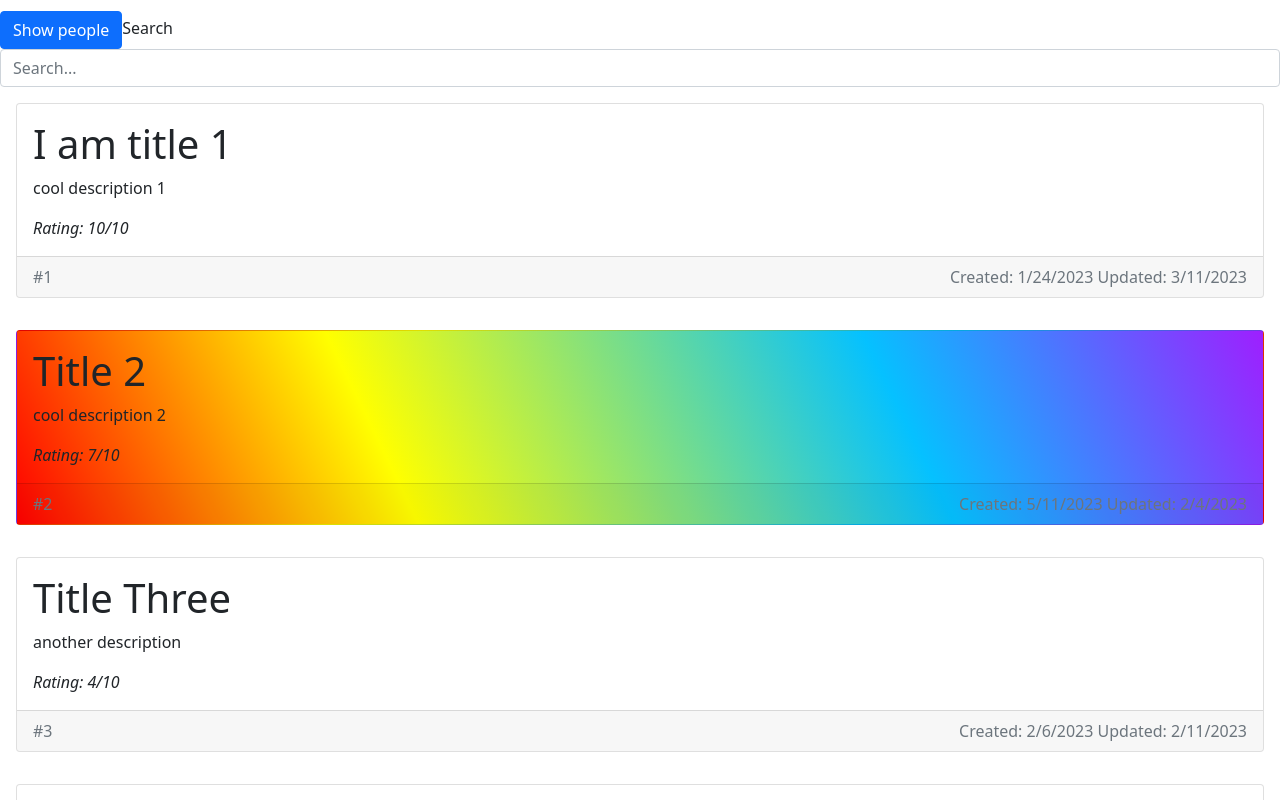
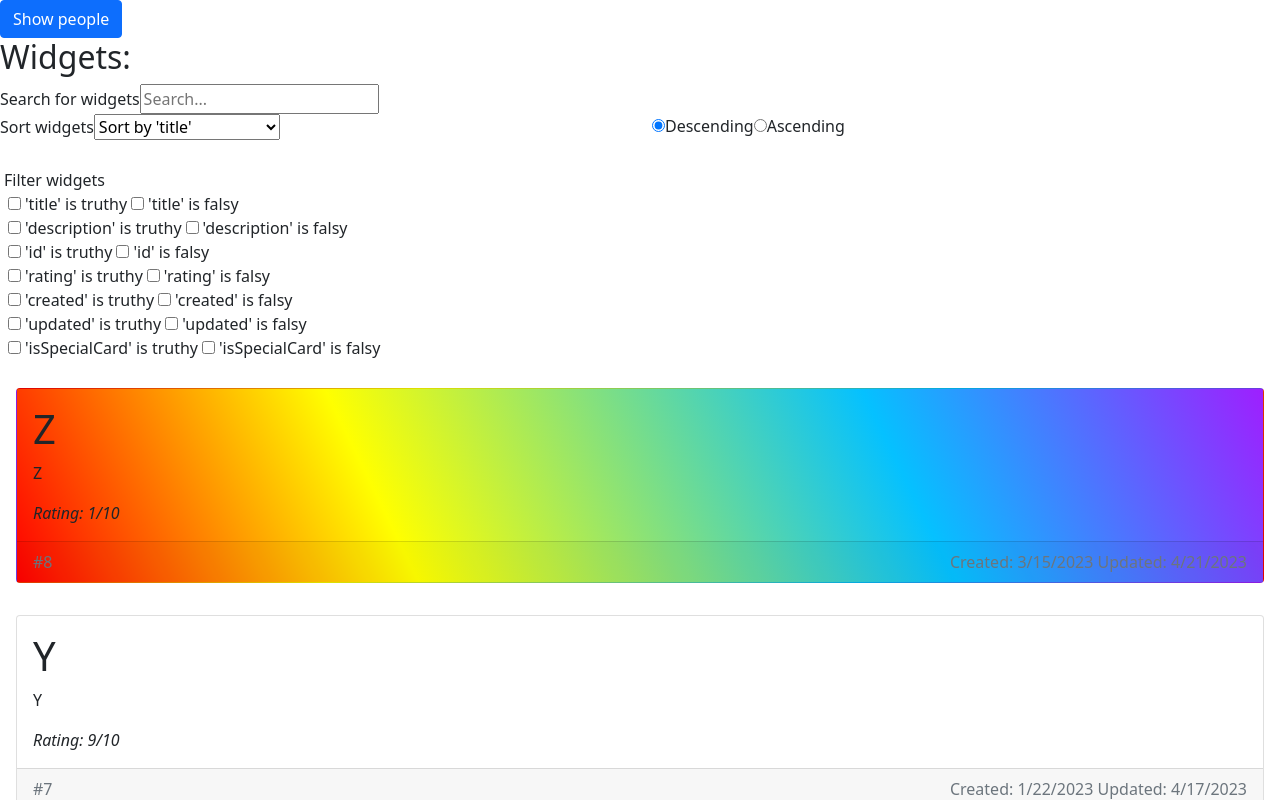
Before and after one commit to bdushimi/typescript-projects, a React (Create React App) app in the folder generic-search-sort-filter/: page / in a window 1280 px wide. Shown: the top 800 px of the page. Built offline with nearby package versions, Linux system fonts and the light colour scheme.

Commit message:
Combines search, sorter and filter components into one component

```diff
--- a/generic-search-sort-filter/src/App.tsx
+++ b/generic-search-sort-filter/src/App.tsx
@@ -1,10 +1,9 @@
 import React, {useState} from 'react';
 import {widgets} from './mock-data/widget';
 import {people} from './mock-data/people';
-import {SearchInput} from './components/SearchInput';
 import {WidgetRenderer} from './components/renderers/WidgetRenderer';
+import {SearchSortAndFilter} from './components/SearchSortAndFilter';
 import {PersonRenderer} from './components/renderers/PersonRenderer';
-import {Sorters} from './components/Sorters';
 
 function App() {
   const [showPeople, setShowPeople] = useState<boolean>(false);
@@ -20,37 +19,42 @@ function App() {
         {buttonText}
       </button>
       {!showPeople ? (
-        <>
-          <SearchInput
-            data={widgets}
-            renderItem={item => <WidgetRenderer {...item} />}
-            initialSearchQuery=""
-            searchKeys={['title', 'description']}
-          />
-          <Sorters
-            data={widgets}
-            renderItem={widget => <WidgetRenderer {...widget} />}
-            label="Sort options for widgets"
-            initialSortProperty="title"
-            initialIsDescending={false}
-          />
-        </>
+        <SearchSortAndFilter
+          key="widgets"
+          title="Widgets:"
+          data={widgets}
+          renderItem={widget => <WidgetRenderer {...widget} key={widget.id} />}
+          searchLabel="Search for widgets"
+          searchProperties={['title', 'description']}
+          shouldBeCaseSensitive={false}
+          sortersLabel="Sort widgets"
+          initialSortProperty="title"
+          filtersLabel="Filter widgets"
+          initialIsDescending={true}
+          initialFilterProperties={[]}
+          initialSearchQuery=""
+        />
       ) : (
-        <>
-          <SearchInput
-            data={people}
-            renderItem={item => <PersonRenderer {...item} />}
-            initialSearchQuery=""
-            searchKeys={['firstName', 'lastName', 'eyeColor']}
-          />
-          <Sorters
-            data={people}
-            renderItem={person => <PersonRenderer {...person} />}
-            label="Sort options for widgets"
-            initialSortProperty="firstName"
-            initialIsDescending={false}
-          />
-        </>
+        <SearchSortAndFilter
+          key="people"
+          title="People:"
+          data={people}
+          renderItem={person => (
+            <PersonRenderer
+              {...person}
+              key={`${person.firstName}-${person.lastName}-${person.birthday}`}
+            />
+          )}
+          searchLabel="Search for people"
+          searchProperties={['firstName', 'lastName', 'eyeColor']}
+          shouldBeCaseSensitive={false}
+          sortersLabel="Sort people"
+          initialSortProperty="firstName"
+          filtersLabel="Filter people"
+          initialIsDescending={false}
+          initialFilterProperties={[]}
+          initialSearchQuery=""
+        />
       )}
     </>
   );
--- a/generic-search-sort-filter/src/components/Filters.tsx
+++ b/generic-search-sort-filter/src/components/Filters.tsx
@@ -1,34 +1,65 @@
-import React from 'react';
+import * as React from 'react';
+import {Fragment} from 'react';
 import {IFilter} from '../interfaces/IFilter';
 
 export interface IFiltersProps<T> {
-  object: {};
-  properties: Array<IFilter<T>>;
-  onChangeFilter: (property: IFilter<T>, isChecked: boolean) => void;
+  label: string;
+  object: T | {};
+  filterProperties: Array<IFilter<T>>;
+  setFilterProperties: (property: Array<IFilter<T>>) => void;
 }
 
 export function Filters<T>(props: IFiltersProps<T>) {
-  const {object, properties, onChangeFilter} = props;
+  const {label, object, filterProperties, setFilterProperties} = props;
+
+  const onChangeFilter = (property: IFilter<T>) => {
+    const propertyMatch = filterProperties.some(
+      filterProperty => filterProperty.property === property.property
+    );
+    const fullMatch = filterProperties.some(
+      filterProperty =>
+        filterProperty.property === property.property &&
+        filterProperty.isTruthySelected === property.isTruthySelected
+    );
+    if (fullMatch) {
+      setFilterProperties(
+        filterProperties.filter(
+          filterProperty => filterProperty.property !== property.property
+        )
+      );
+    } else if (propertyMatch) {
+      setFilterProperties([
+        ...filterProperties.filter(
+          filterProperty => filterProperty.property !== property.property
+        ),
+        property,
+      ]);
+    } else {
+      setFilterProperties([...filterProperties, property]);
+    }
+  };
+
   return (
     <div className="p-1 my-2">
-      <label className="mt-3">Filters! Try us too!</label>
+      <label className="mt-3">{label}</label>
       <br />
-      {Object.keys(object).map((key: any) => {
+      {Object.keys(object as keyof T).map((key: string) => {
         return (
-          <>
+          <Fragment key={`${key}-true`}>
             <input
               type="checkbox"
               id={`${key}-true`}
               value={key}
-              onChange={event =>
-                onChangeFilter(
-                  {property: key, isTruthySelected: true},
-                  event.target.checked
-                )
+              onChange={() =>
+                onChangeFilter({
+                  property: key as keyof T,
+                  isTruthySelected: true,
+                })
               }
-              checked={properties.some(
-                property =>
-                  property.property === key && property.isTruthySelected
+              checked={filterProperties.some(
+                filterProperty =>
+                  filterProperty.property === key &&
+                  filterProperty.isTruthySelected
               )}
               className="m-1 ml-3"
             />
@@ -37,21 +68,22 @@ export function Filters<T>(props: IFiltersProps<T>) {
               type="checkbox"
               id={`${key}-false`}
               value={key}
-              onChange={event =>
-                onChangeFilter(
-                  {property: key, isTruthySelected: false},
-                  event.target.checked
-                )
+              onChange={() =>
+                onChangeFilter({
+                  property: key as keyof T,
+                  isTruthySelected: false,
+                })
               }
-              checked={properties.some(
-                property =>
-                  property.property === key && !property.isTruthySelected
+              checked={filterProperties.some(
+                filterProperty =>
+                  filterProperty.property === key &&
+                  !filterProperty.isTruthySelected
               )}
               className="m-1 ml-3"
             />
             <label htmlFor={`${key}-false`}>'{key}' is falsy</label>
             <br />
-          </>
+          </Fragment>
         );
       })}
     </div>
--- a/generic-search-sort-filter/src/components/SearchInput.tsx
+++ b/generic-search-sort-filter/src/components/SearchInput.tsx
@@ -1,32 +1,22 @@
-import React, {ReactNode, useState} from 'react';
+import * as React from 'react';
 import {useDebounce} from '../hooks/useDebounce';
-import {genericSearch} from '../utils/genericSearch';
 
-export interface ISearchInputProps<T> {
-  data: Array<T>;
-  renderItem: (item: T) => ReactNode;
-  initialSearchQuery: string;
-  searchKeys: Array<keyof T>;
+export interface ISearchInputProps {
+  label: string;
+  setSearchQuery: (searchQuery: string) => void;
 }
 
-export function SearchInput<T>(props: ISearchInputProps<T>) {
-  const {data, renderItem, initialSearchQuery, searchKeys} = props;
-  const [searchQuery, setSearchQuery] = useState(initialSearchQuery);
-
-  // Generate a debounced version of our setSearchQuery function
+export function SearchInput(props: ISearchInputProps) {
+  const {label, setSearchQuery} = props;
   const setSearchQueryDebounced = useDebounce(event => {
-    // console.log('Firing!');
     setSearchQuery(event.target.value);
   }, 250);
 
   return (
     <>
-      <label htmlFor="search" className="mt-3">
-        Search
-      </label>
+      <label htmlFor="search">{label}</label>
       <input
         id="search"
-        className="form-control full-width"
         type="search"
         placeholder="Search..."
         aria-label="Search"
@@ -35,10 +25,6 @@ export function SearchInput<T>(props: ISearchInputProps<T>) {
           setSearchQueryDebounced(event);
         }}
       />
-      {data &&
-        data
-          .filter(item => genericSearch(item, searchKeys, searchQuery, false))
-          .map(renderItem)}
     </>
   );
 }
--- /dev/null
+++ b/generic-search-sort-filter/src/components/SearchSortAndFilter.tsx
@@ -0,0 +1,94 @@
+import React, {ReactNode, useState} from 'react';
+import {IFilter} from '../interfaces/IFilter';
+import {genericFilter} from '../utils/genericFilter';
+import {genericSearch} from '../utils/genericSearch';
+import {genericSort} from '../utils/genericSort';
+import {Filters} from './Filters';
+import {SearchInput} from './SearchInput';
+import {Sorters} from './Sorters';
+import {SortDirection} from './SortDirection';
+
+interface ISearchSortAndFilterProps<T> {
+  title: string;
+  data: Array<T>;
+  renderItem: (item: T) => ReactNode;
+  searchLabel: string;
+  initialSearchQuery: string;
+  searchProperties: Array<keyof T>;
+  shouldBeCaseSensitive: boolean;
+  sortersLabel: string;
+  initialSortProperty: keyof T;
+  initialIsDescending: boolean;
+  filtersLabel: string;
+  initialFilterProperties: Array<IFilter<T>>;
+}
+
+export function SearchSortAndFilter<T>(props: ISearchSortAndFilterProps<T>) {
+  const {
+    title,
+    data,
+    renderItem,
+    searchLabel,
+    initialSearchQuery,
+    searchProperties,
+    shouldBeCaseSensitive,
+    sortersLabel,
+    initialSortProperty,
+    initialIsDescending,
+    filtersLabel,
+    initialFilterProperties,
+  } = props;
+
+  const [searchQuery, setSearchQuery] = useState(initialSearchQuery);
+  const [sortProperty, setSortProperty] = useState(initialSortProperty);
+  const [isDescending, setIsDescending] = useState(initialIsDescending);
+  const [filterProperties, setFilterProperties] = useState(
+    initialFilterProperties
+  );
+
+  return (
+    <>
+      <h2>{title}</h2>
+      <SearchInput
+        label={searchLabel}
+        setSearchQuery={searchQuery => setSearchQuery(searchQuery)}
+      />
+      <div className="row">
+        <div className="col-6">
+          <Sorters
+            label={sortersLabel}
+            object={data && data.length > 0 ? data[0] : {}}
+            setSortProperty={sortProperty => setSortProperty(sortProperty)}
+          />
+        </div>
+        <div className="col-6">
+          <SortDirection
+            isDescending={isDescending}
+            setIsDescending={isDescending => setIsDescending(isDescending)}
+          />
+        </div>
+      </div>
+      <Filters
+        label={filtersLabel}
+        object={data && data.length > 0 ? data[0] : {}}
+        filterProperties={filterProperties}
+        setFilterProperties={filterProperties => {
+          setFilterProperties(filterProperties);
+        }}
+      />
+      {data &&
+        data
+          .filter(a =>
+            genericSearch(
+              a,
+              searchProperties,
+              searchQuery,
+              shouldBeCaseSensitive
+            )
+          )
+          .sort((a, b) => genericSort(a, b, sortProperty, isDescending))
+          .filter(a => genericFilter(a, filterProperties))
+          .map(a => renderItem(a))}
+    </>
+  );
+}
--- a/generic-search-sort-filter/src/components/Sorters.tsx
+++ b/generic-search-sort-filter/src/components/Sorters.tsx
@@ -1,50 +1,28 @@
-import React, {ReactNode, useState} from 'react';
-import {genericSort} from '../utils/genericSort';
-import {SortDirection} from './SortDirection';
+import * as React from 'react';
 
 export interface ISortersProps<T> {
-  data: Array<T>;
-  renderItem: (item: T) => ReactNode;
   label: string;
-  initialSortProperty: keyof T;
-  initialIsDescending: boolean;
+  object: T | {};
+  setSortProperty: (property: keyof T) => void;
 }
 
 export function Sorters<T>(props: ISortersProps<T>) {
-  const {data, renderItem, label, initialSortProperty, initialIsDescending} =
-    props;
-  const [sortProperty, setSortProperty] =
-    useState<keyof T>(initialSortProperty);
-  const [isDescending, setIsDescending] = useState(initialIsDescending);
+  const {label, object, setSortProperty} = props;
   return (
     <>
-      <div className="row">
-        <div className="col-6">
       <label htmlFor="sorters">{label}</label>
       <select
         id="sorters"
         onChange={event => setSortProperty(event.target.value as keyof T)}
       >
-            {Object.keys(data[0] as keyof T).map(key => {
+        {Object.keys(object as keyof T).map(key => {
           return (
             <option key={key} value={key}>
-                  Sort by '{key}'!
+              Sort by '{key}'
             </option>
           );
         })}
       </select>
-        </div>
-        <div className="col-6">
-          <SortDirection
-            isDescending={isDescending}
-            setIsDescending={isDescending => setIsDescending(isDescending)}
-          />
-        </div>
-      </div>
-      {data &&
-        data
-          .sort((a, b) => genericSort(a, b, sortProperty, isDescending))
-          .map(widget => renderItem(widget))}
     </>
   );
 }
```
Lines whose indentation alone changed are shown as unchanged.
